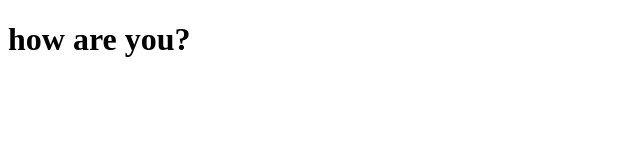
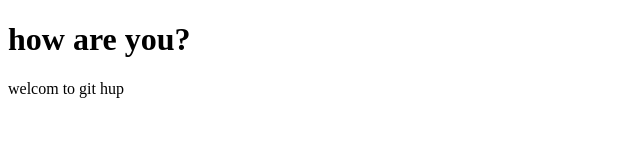
Before and after one commit to m7mdtechcampus/techcampus-one, a plain HTML site: page index.html in a window 1280 px wide. Shown: the whole page, without its empty margins (0-640 px from the left). Drawn offline with Linux system fonts and the light colour scheme.

Commit message:
add new pharagraph

```diff
--- a/index.html
+++ b/index.html
@@ -5,5 +5,6 @@
 </head>
 <body>
 	<h1>how are you?</h1>
+	<p>welcom to git hup</p>
 </body>
 </html>
```
